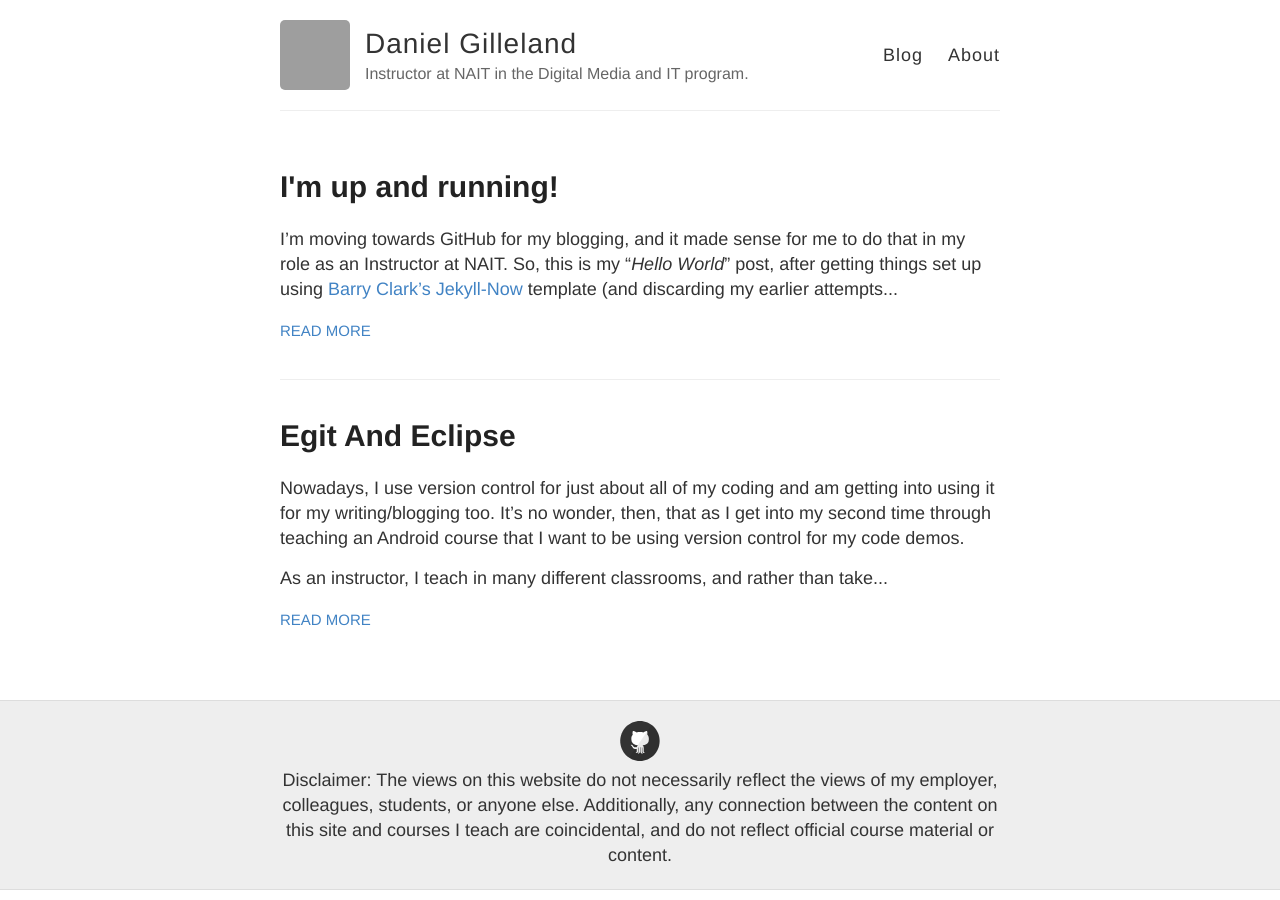
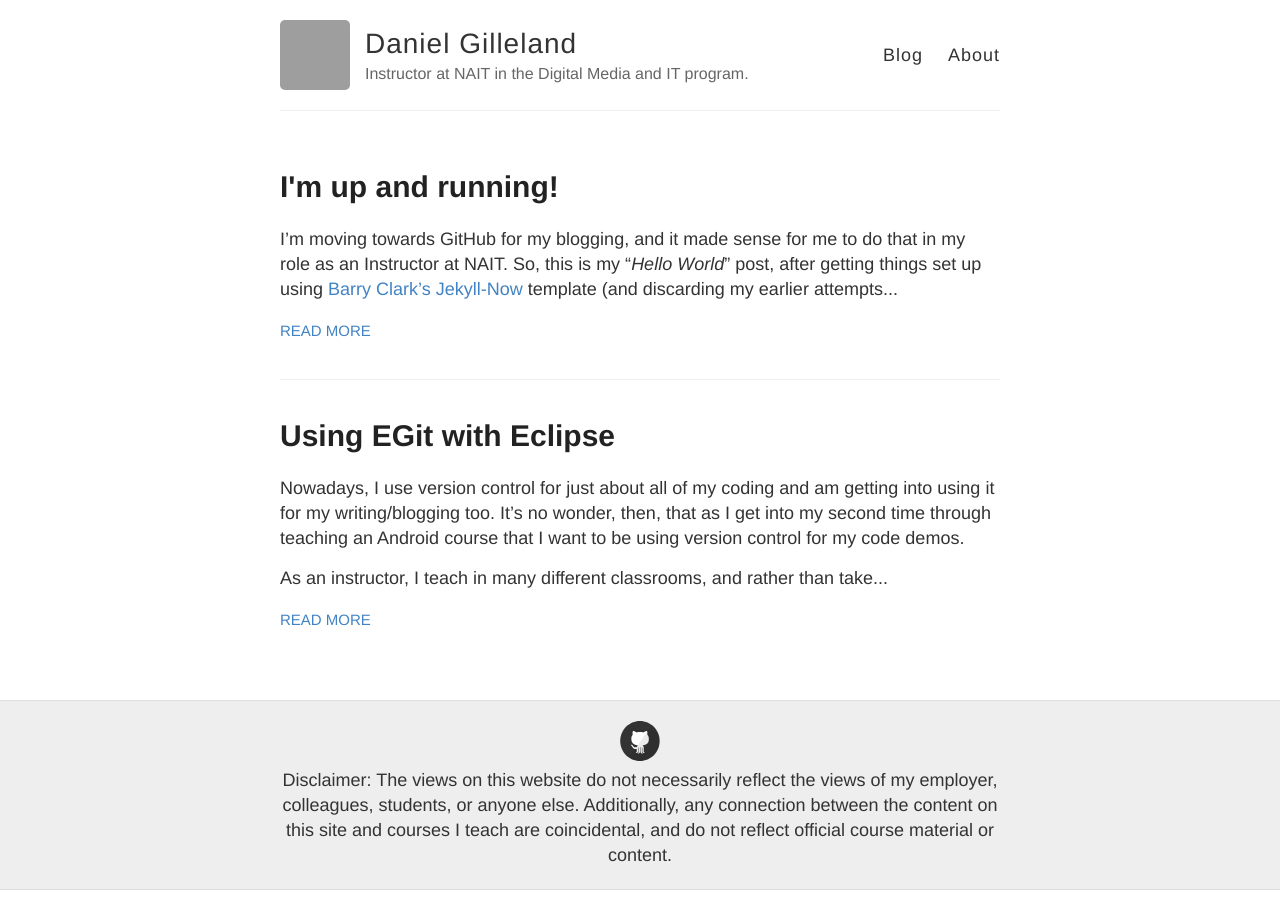
Before and after one commit to dgilleland/dgilleland.github.io, a Jekyll site: the page built from index.html, in a window 1280 px wide. Built offline with Jekyll 4.4.1, drawn with Linux system fonts in a browser that asks for light colours; grey boxes are pictures that could not be loaded.

Commit message:
Update front matter.

```diff
--- a/_posts/2015-01-09-eGit-and-Eclipse.md
+++ b/_posts/2015-01-09-eGit-and-Eclipse.md
@@ -1,4 +1,6 @@
 ---
+layout: post
+title: "Using EGit with Eclipse"
 published: true
 ---
 
```
